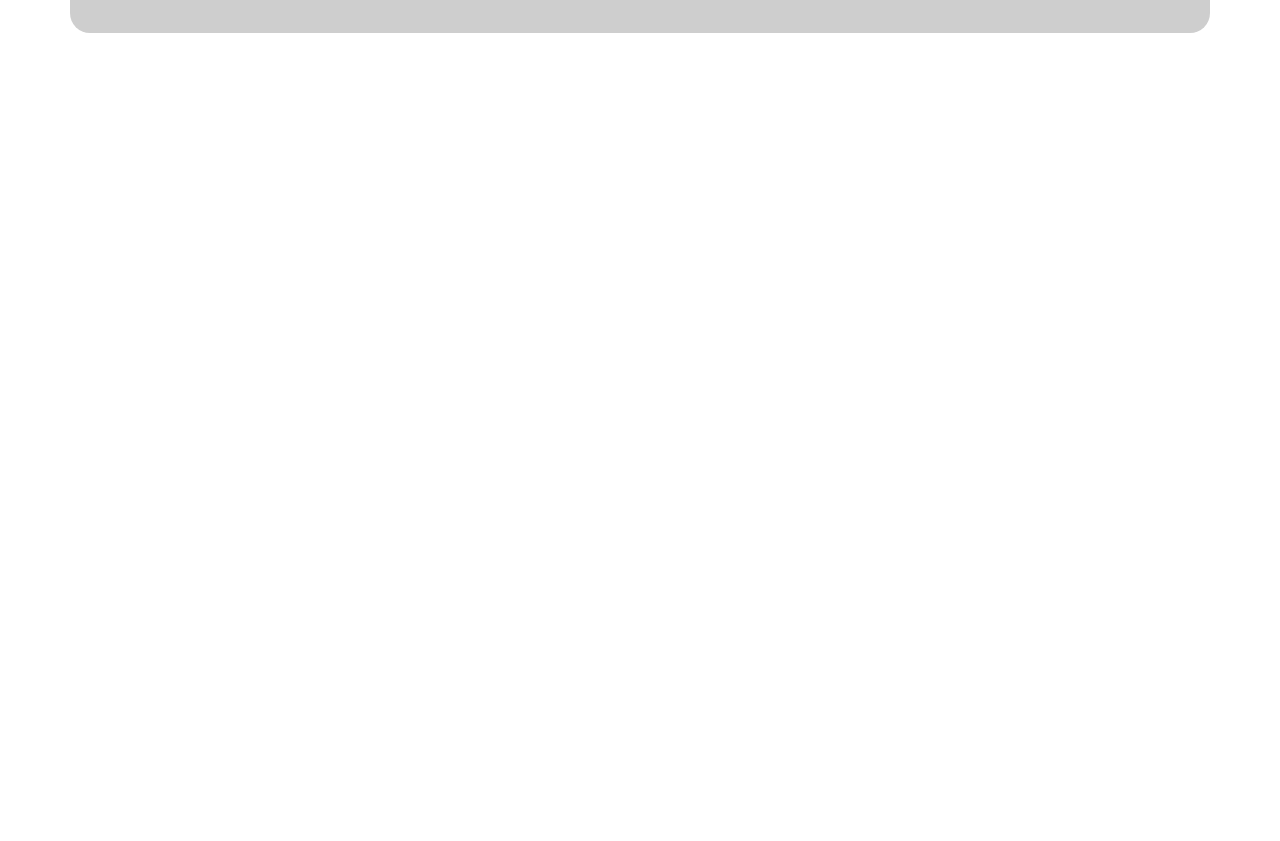
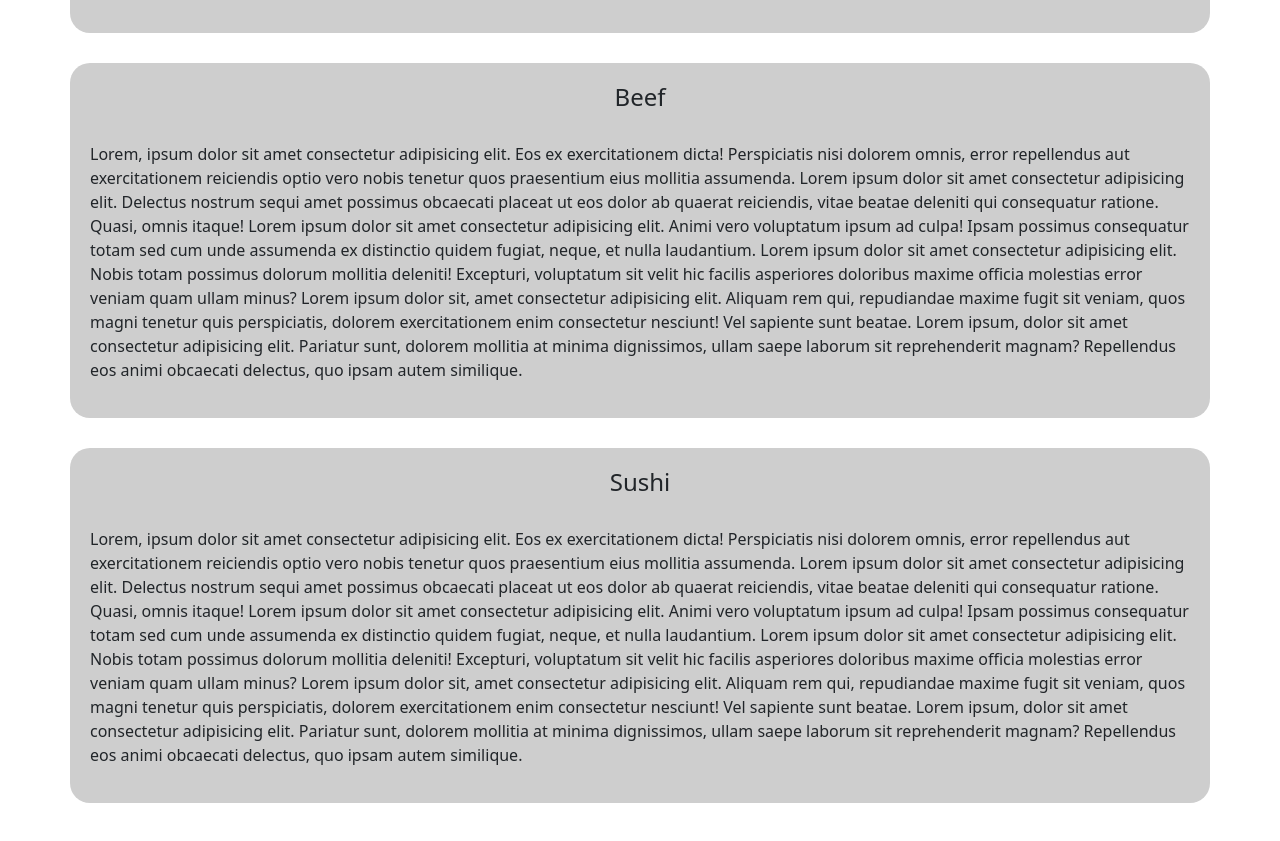
Before and after one commit to ultra-000/coursera-assignments, a plain HTML site: page module-3-assignment.html in a window 1280 px wide. Shown: the part 477-1318 px from the top of the page. Before the commit the page ends 800 px from the top, so only its background shows below. Drawn offline with nearby package versions, Linux system fonts and the light colour scheme.

Commit message:
added the other two sections

```diff
--- a/module-3-assignment.html
+++ b/module-3-assignment.html
@@ -46,6 +46,30 @@
                         Lorem ipsum, dolor sit amet consectetur adipisicing elit. Pariatur sunt, dolorem mollitia at minima dignissimos, ullam saepe laborum sit reprehenderit magnam? Repellendus eos animi obcaecati delectus, quo ipsam autem similique.
                     </p>
                 </section>
+
+                <section class="menu-item col-md-12 col-lg-12">
+                    <h4 class="text-center">Beef</h4>
+                    <p>
+                        Lorem, ipsum dolor sit amet consectetur adipisicing elit. Eos ex exercitationem dicta! Perspiciatis nisi dolorem omnis, error repellendus aut exercitationem reiciendis optio vero nobis tenetur quos praesentium eius mollitia assumenda.
+                        Lorem ipsum dolor sit amet consectetur adipisicing elit. Delectus nostrum sequi amet possimus obcaecati placeat ut eos dolor ab quaerat reiciendis, vitae beatae deleniti qui consequatur ratione. Quasi, omnis itaque!
+                        Lorem ipsum dolor sit amet consectetur adipisicing elit. Animi vero voluptatum ipsum ad culpa! Ipsam possimus consequatur totam sed cum unde assumenda ex distinctio quidem fugiat, neque, et nulla laudantium.
+                        Lorem ipsum dolor sit amet consectetur adipisicing elit. Nobis totam possimus dolorum mollitia deleniti! Excepturi, voluptatum sit velit hic facilis asperiores doloribus maxime officia molestias error veniam quam ullam minus?
+                        Lorem ipsum dolor sit, amet consectetur adipisicing elit. Aliquam rem qui, repudiandae maxime fugit sit veniam, quos magni tenetur quis perspiciatis, dolorem exercitationem enim consectetur nesciunt! Vel sapiente sunt beatae.
+                        Lorem ipsum, dolor sit amet consectetur adipisicing elit. Pariatur sunt, dolorem mollitia at minima dignissimos, ullam saepe laborum sit reprehenderit magnam? Repellendus eos animi obcaecati delectus, quo ipsam autem similique.
+                    </p>
+                </section>
+
+                <section class="menu-item col-md-12 col-lg-12">
+                    <h4 class="text-center">Sushi</h4>
+                    <p>
+                        Lorem, ipsum dolor sit amet consectetur adipisicing elit. Eos ex exercitationem dicta! Perspiciatis nisi dolorem omnis, error repellendus aut exercitationem reiciendis optio vero nobis tenetur quos praesentium eius mollitia assumenda.
+                        Lorem ipsum dolor sit amet consectetur adipisicing elit. Delectus nostrum sequi amet possimus obcaecati placeat ut eos dolor ab quaerat reiciendis, vitae beatae deleniti qui consequatur ratione. Quasi, omnis itaque!
+                        Lorem ipsum dolor sit amet consectetur adipisicing elit. Animi vero voluptatum ipsum ad culpa! Ipsam possimus consequatur totam sed cum unde assumenda ex distinctio quidem fugiat, neque, et nulla laudantium.
+                        Lorem ipsum dolor sit amet consectetur adipisicing elit. Nobis totam possimus dolorum mollitia deleniti! Excepturi, voluptatum sit velit hic facilis asperiores doloribus maxime officia molestias error veniam quam ullam minus?
+                        Lorem ipsum dolor sit, amet consectetur adipisicing elit. Aliquam rem qui, repudiandae maxime fugit sit veniam, quos magni tenetur quis perspiciatis, dolorem exercitationem enim consectetur nesciunt! Vel sapiente sunt beatae.
+                        Lorem ipsum, dolor sit amet consectetur adipisicing elit. Pariatur sunt, dolorem mollitia at minima dignissimos, ullam saepe laborum sit reprehenderit magnam? Repellendus eos animi obcaecati delectus, quo ipsam autem similique.
+                    </p>
+                </section>
             </div>
         </div>
     </main>
--- a/module3-solution/styles.css
+++ b/module3-solution/styles.css
@@ -116,6 +116,7 @@ main h2, main h4 {
 
 .menu-item {
     padding: 20px;
+    margin-bottom: 30px;
     border-radius: 20px;
     background-color: rgb(206, 206, 206);
 }
```
